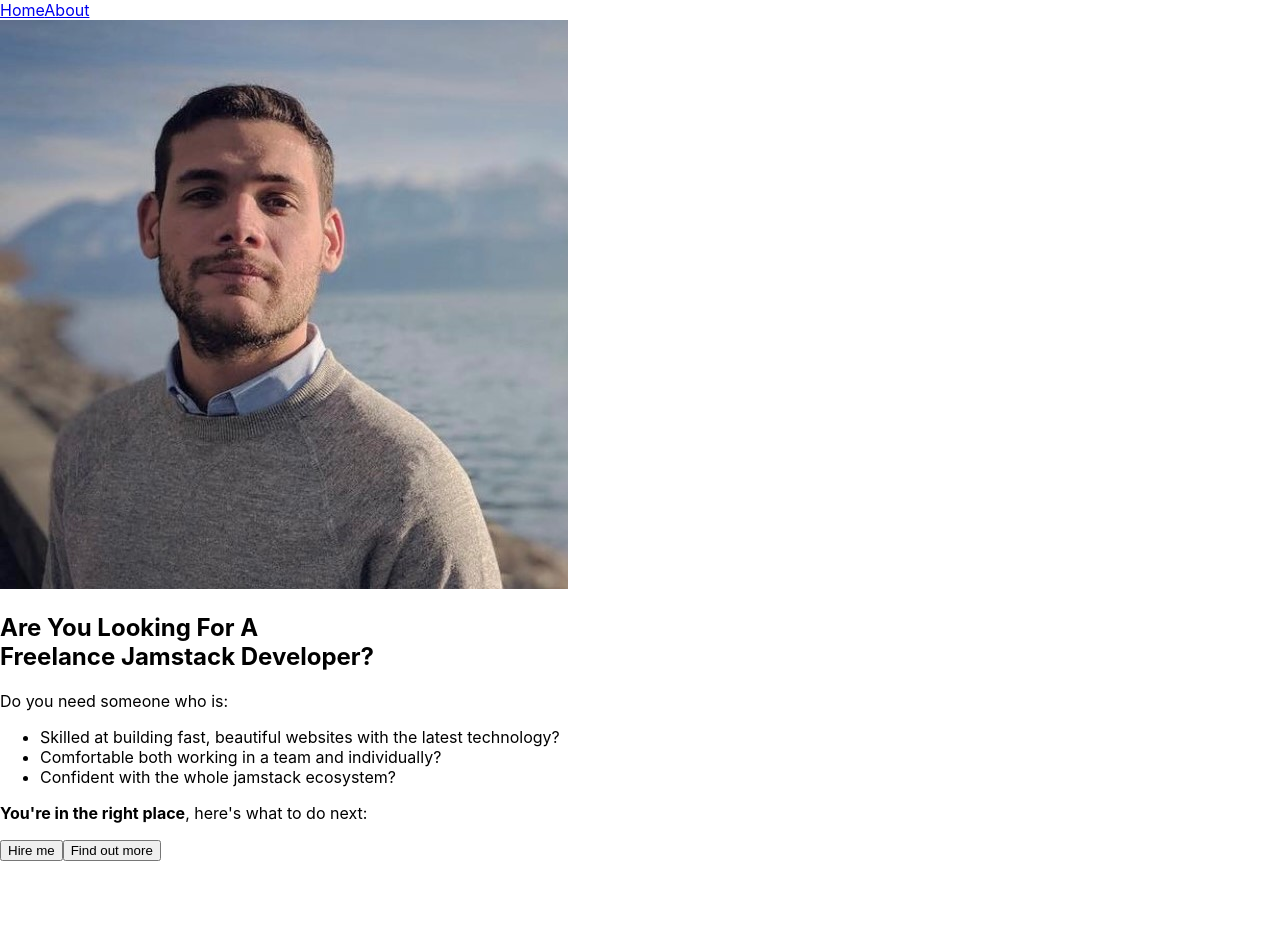
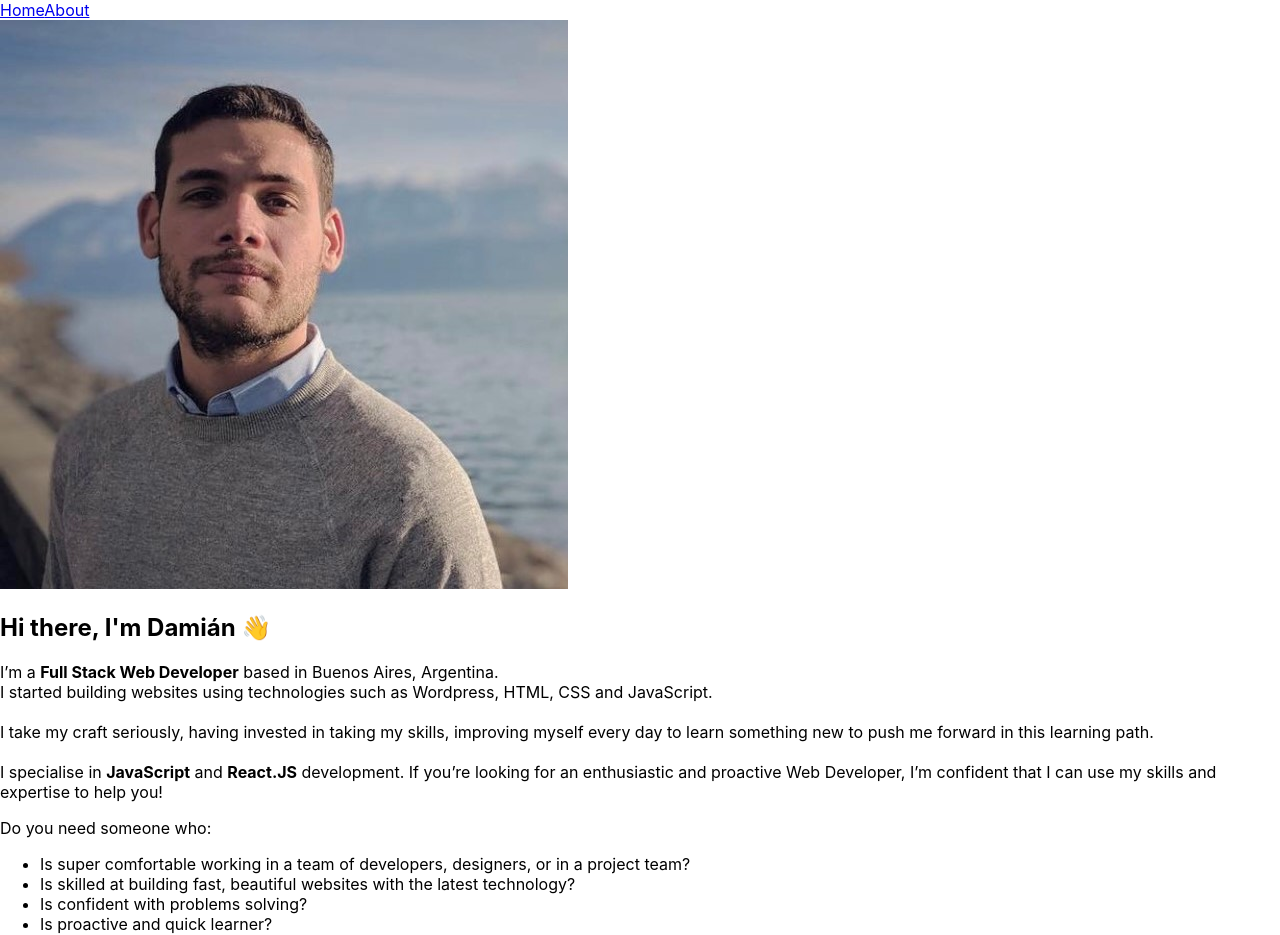
Before and after one commit to daramayo90/Portfolio, a React (Create React App) app: page / in a window 1280 px wide. Shown: the top 935 px of the page. Before the commit the page ends 861 px from the top, so only its background shows below. Built offline with nearby package versions, Linux system fonts and the light colour scheme.

Commit message:
Component: Presentation. Initial HTML

```diff
--- a/src/components/presentation/Presentation.js
+++ b/src/components/presentation/Presentation.js
@@ -9,27 +9,37 @@ function Presentation () {
             </div>
 
             <div>
-                <h1>
-                    Are You Looking For A <br />
-                    Freelance Jamstack Developer?
-                </h1>
+                <h1>Hi there, I'm Damián 👋</h1>
+                <p>
+                    I’m a <strong>Full Stack Web Developer</strong> based in Buenos Aires, Argentina.
+                    <br />
+                    I started building websites using technologies such as Wordpress, HTML, CSS and JavaScript.
+                    <br /><br />
+                    I take my craft seriously, having invested in taking my skills, improving myself every day to learn something new to push me forward in this learning path.
+                    <br/><br />
+                    I specialise in <strong>JavaScript</strong> and <strong>React.JS</strong> development.
+                    If you’re looking for an enthusiastic and proactive Web Developer, I’m confident that I can use my skills and expertise to help you!
+                </p>
             </div>
 
             <div>
-                <p>Do you need someone who is:</p>
+                <p>Do you need someone who:</p>
 
                 <ul>
-                    <li>Skilled at building fast, beautiful websites with the latest technology?</li>
-                    <li>Comfortable both working in a team and individually?</li>
-                    <li>Confident with the whole jamstack ecosystem?</li>
+                    <li>Is super comfortable working in a team of developers, designers, or in a project team?</li>
+                    <li>Is skilled at building fast, beautiful websites with the latest technology?</li>
+                    <li>Is confident with problems solving?</li>
+                    <li>Is proactive and quick learner?</li>
+                    <li>Has demonstrated experience working with Agile Methodologies using Jira and Confluence?</li>
+                    <li>Has ability to lead complex or multiple projects?</li>
+                    <li>Has a Business and IT understanding?</li>
                 </ul>
 
                 <p><b>You're in the right place</b>, here's what to do next:</p>
             </div>
 
             <div>
-                <button>Hire me</button>
-                <button>Find out more</button>
+                <button>Contact Me</button>
             </div>
         </section>
     );
```
